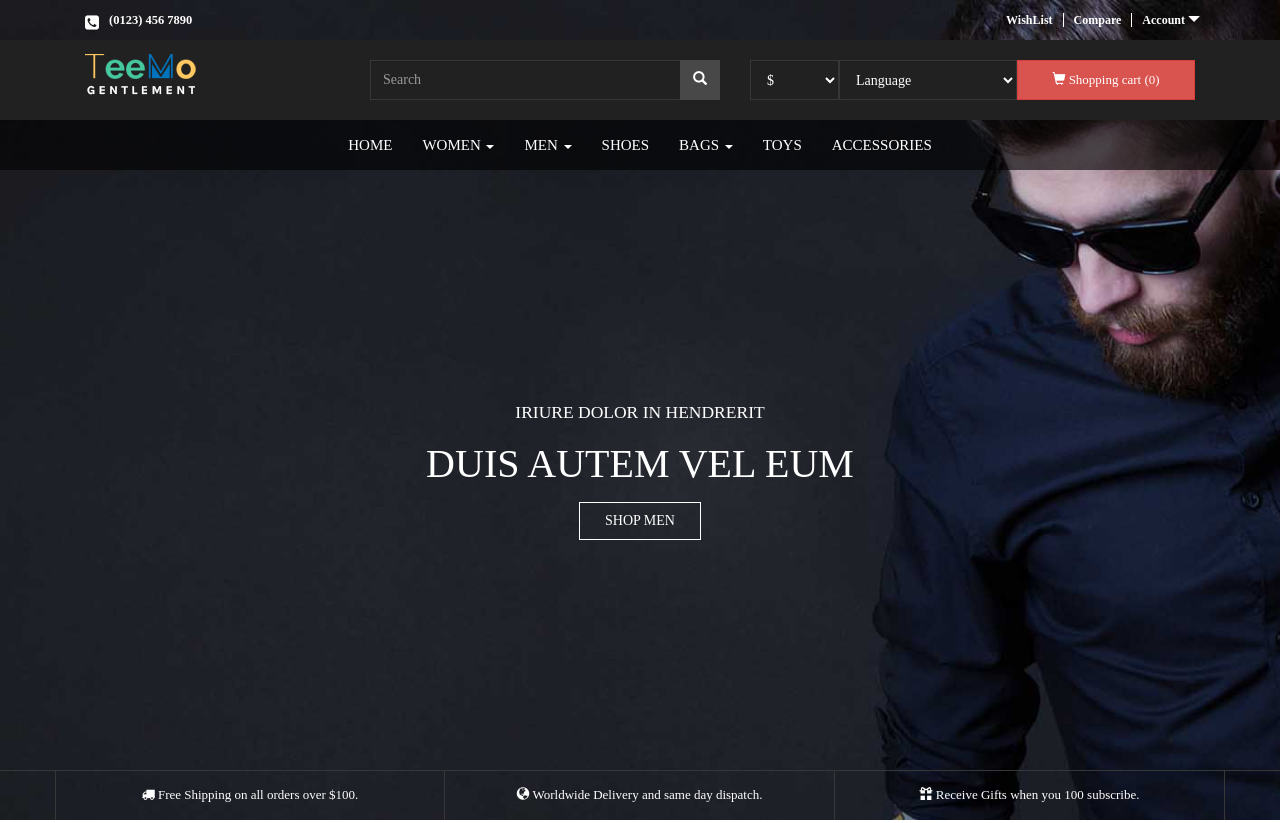
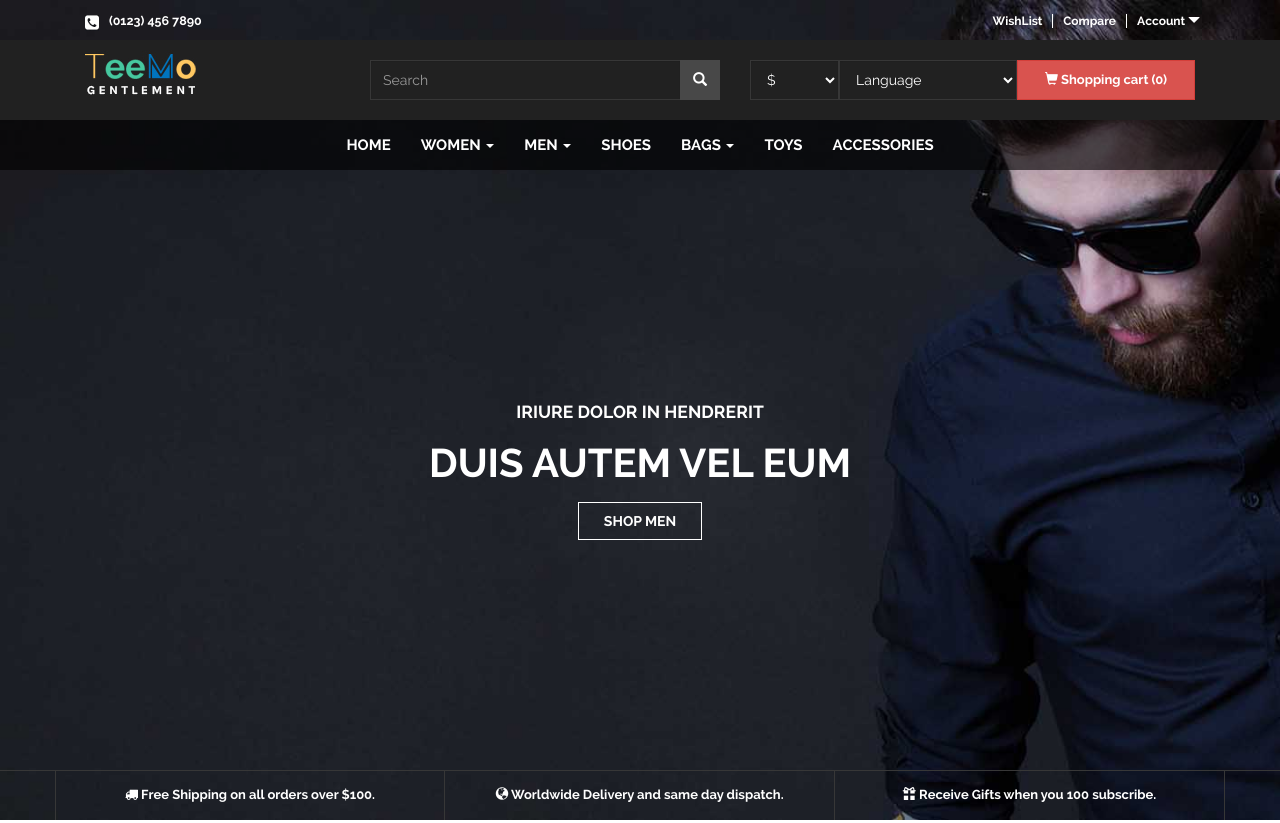
Before and after one commit to khanhln95/khanh95, a plain HTML site: page index.html in a window 1280 px wide. Shown: the top 823 px of the page. Drawn offline with Linux system fonts and the light colour scheme; files whose address does not match are found by name.

Commit message:
Update style.css

```diff
--- a/res/style.css
+++ b/res/style.css
@@ -5,14 +5,12 @@
 
 @font-face {
   font-family: font-regular;
-  src: url("./fonts/Raleway-Regular.ttf") url("./fonts/Raleway-Regular.otf")
-  url("./fonts/Raleway-Regular.woff2") url("./fonts/Raleway-Regular.eot") url("./fonts/Raleway-Regular.woff");
+  src: url("./fonts/Raleway-Regular.ttf");
 }
 
 @font-face {
   font-family: font-bol;
-  src: url("./fonts/Raleway-Bold.ttf") url("./fonts/Raleway-Bold.otf")
-  url("./fonts/Raleway-Bold.woff") url("./fonts/Raleway-Bold.woff2");
+  src: url("./fonts/Raleway-Bold.ttf");
 }
 
 body {
```
